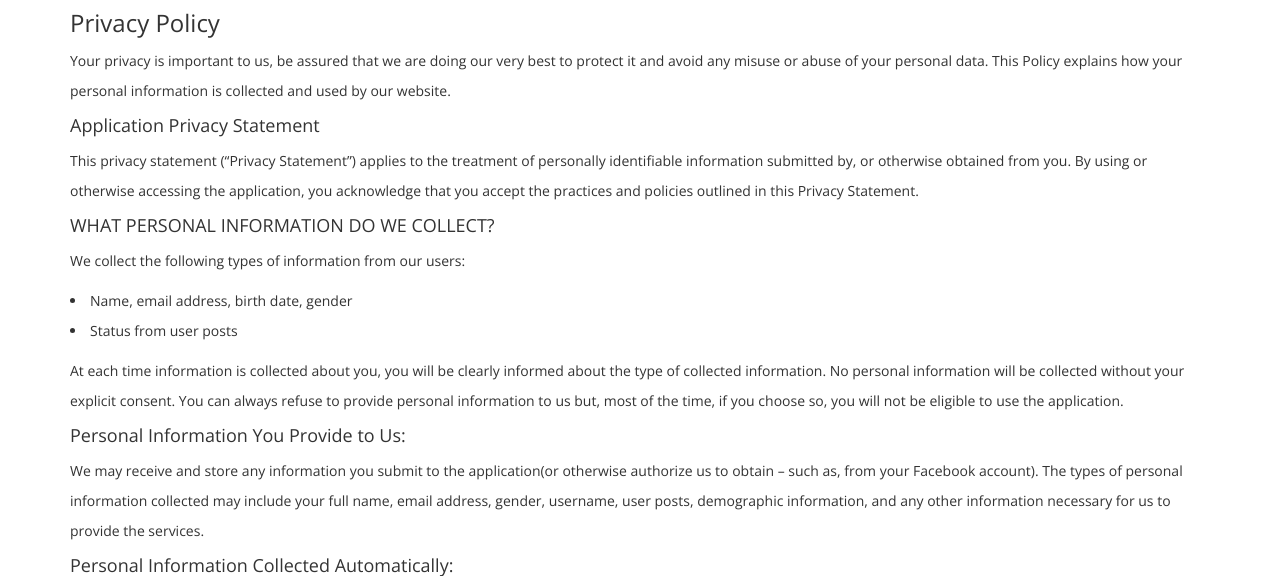
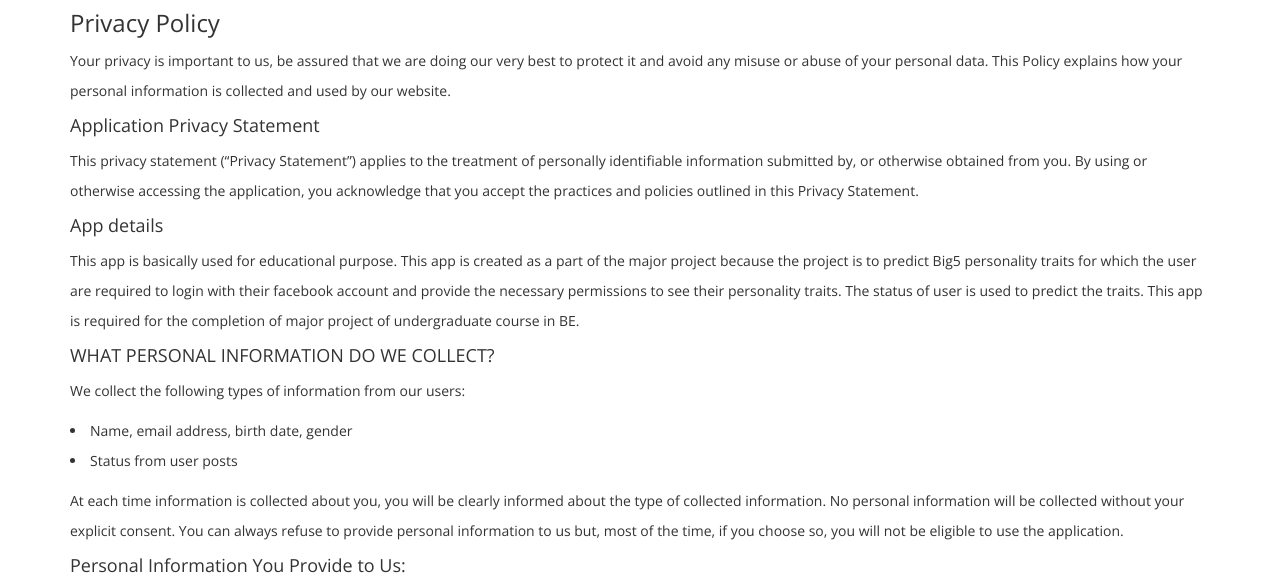
Before and after one commit to shrestha-bikash/major_project, a Flask app: page /privacy in a window 1280 px wide. Shown: the part 70-646 px from the top of the page. Run offline with Flask 2, Linux system fonts and the light colour scheme; parts of the project's set-up code (start-up, migrations or seed data) failed here and were passed over; some libraries are stand-ins or nearby versions.

Commit message:
added new content to privacy

```diff
--- a/templates/privacy.html
+++ b/templates/privacy.html
@@ -62,6 +62,8 @@
       <h4>Application Privacy Statement </h4>
 
       <p>This privacy statement (“Privacy Statement”) applies to the treatment of personally identifiable information submitted by, or otherwise obtained from you. By using or otherwise accessing the application, you acknowledge that you accept the practices and policies outlined in this Privacy Statement. </p>
+      <h4>App details</h4>
+      <p>This app is basically used for educational purpose. This app is created as a part of the major project because the project is to predict Big5 personality traits  for which the user are required to login with their facebook account and provide the necessary permissions to see their personality traits. The status of user is used to predict the traits. This app is required for the completion of major project of undergraduate course in BE.</p>
 
       <h4>WHAT PERSONAL INFORMATION DO WE COLLECT? </h4>
 
```
